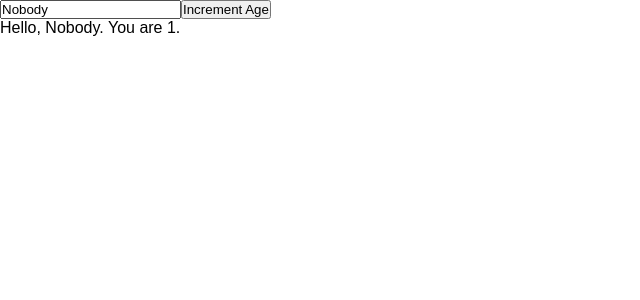
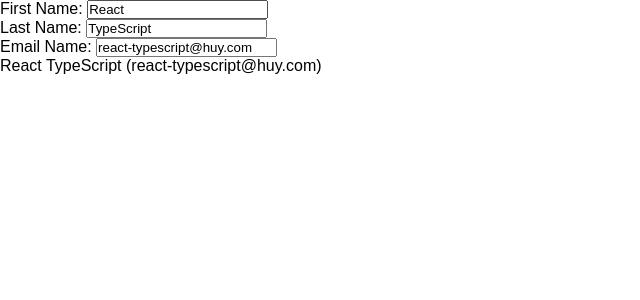
Before and after one commit to huyphamfc/react-typescript, a React (Vite) app: page / in a window 1280 px wide. Shown: the top 300 px of the page, without its empty margins (0-640 px from the left). Built offline with nearby package versions, Linux system fonts and the light colour scheme.

Commit message:
Form (object)

```diff
--- /dev/null
+++ b/src/05--form-object/index.tsx
@@ -0,0 +1,47 @@
+import React, { useState, ChangeEvent } from 'react';
+
+type FormProps = {
+  firstName: string;
+  lastName: string;
+  email: string;
+};
+
+function FormObject() {
+  const [form, setForm] = useState<FormProps>({
+    firstName: 'React',
+    lastName: 'TypeScript',
+    email: 'react-typescript@huy.com',
+  });
+
+  const handleChange = (
+    e: ChangeEvent<HTMLInputElement>,
+    attribute: 'firstName' | 'lastName' | 'email',
+  ): void => {
+    setForm((form) => ({
+      ...form,
+      [attribute]: e.target.value,
+    }));
+  };
+
+  return (
+    <>
+      <label>
+        First Name: <input value={form.firstName} onChange={(e) => handleChange(e, 'firstName')} />
+      </label>
+      <br />
+      <label>
+        Last Name: <input value={form.lastName} onChange={(e) => handleChange(e, 'lastName')} />
+      </label>
+      <br />
+      <label>
+        Email Name: <input value={form.email} onChange={(e) => handleChange(e, 'email')} />
+      </label>
+      <br />
+      <p>
+        {form.firstName} {form.lastName} ({form.email})
+      </p>
+    </>
+  );
+}
+
+export default FormObject;
--- a/src/App.tsx
+++ b/src/App.tsx
@@ -1,9 +1,9 @@
 import React from 'react';
 
-import MyForm from './04--form';
+import FormObject from './05--form-object';
 
 function App() {
-  return <MyForm />;
+  return <FormObject />;
 }
 
 export default App;
```
